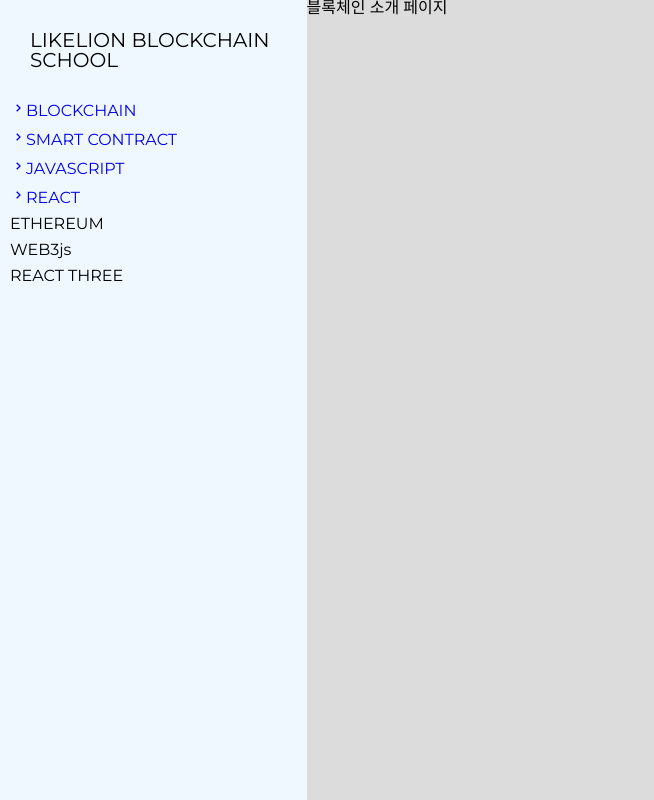
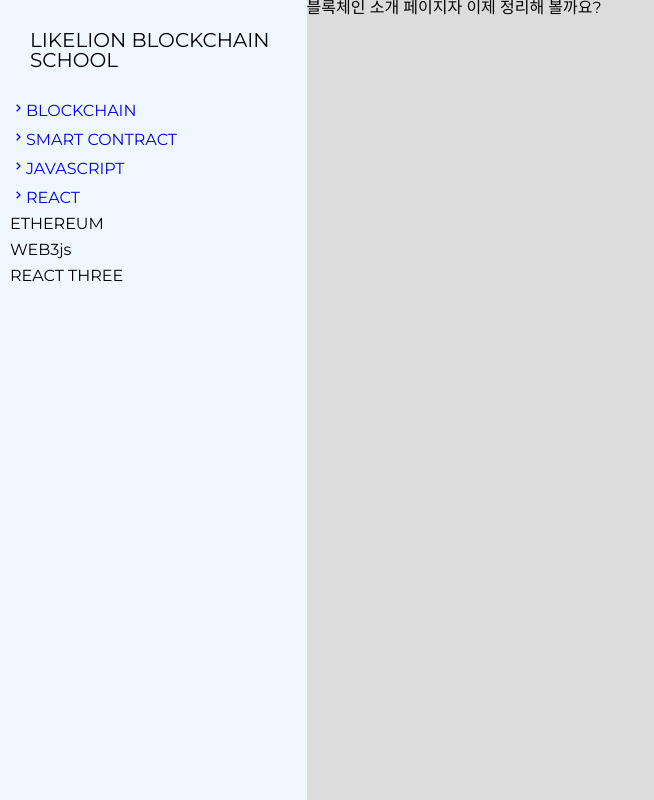
Before and after one commit to azerclion/likelionblockchain, a React (Create React App) app: page /blockchain in a window 1280 px wide. Shown: the whole page, without its empty margins (0-654 px from the left). Built offline with nearby package versions, Linux system fonts and the light colour scheme.

Commit message:
now start to Edit BlockChain section

```diff
--- a/src/pages/blockchainPage/BlockChain.js
+++ b/src/pages/blockchainPage/BlockChain.js
@@ -11,7 +11,14 @@
 `;
 
 function BlockChain(props) {
-  return <BlockChainContainer>블록체인 소개 페이지</BlockChainContainer>;
+  return (
+    <BlockChainContainer>
+      블록체인 소개 페이지
+      <div>
+        <p>자 이제 정리해 볼까요?</p>
+      </div>
+    </BlockChainContainer>
+  );
 }
 
 export default BlockChain;
```
